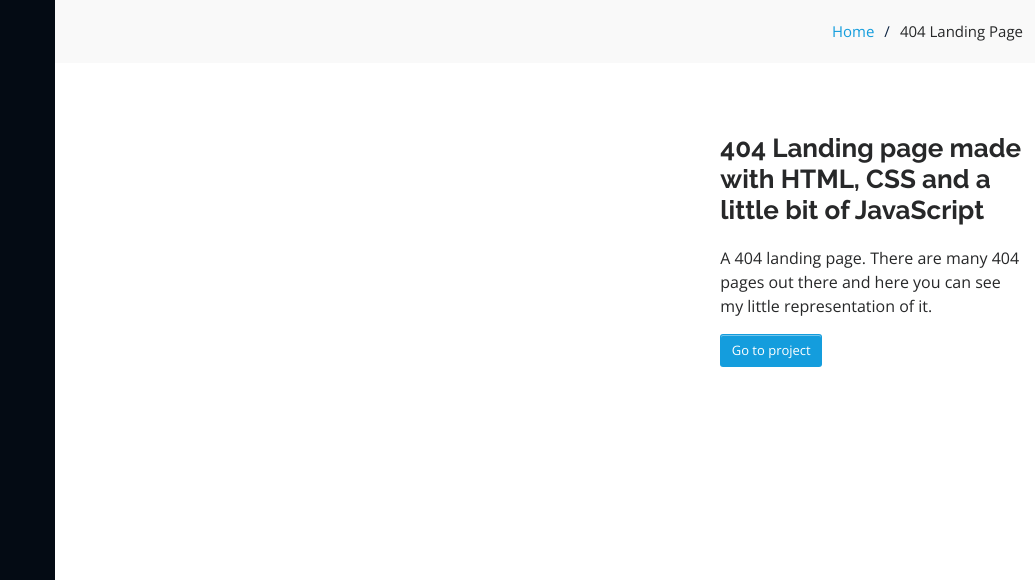
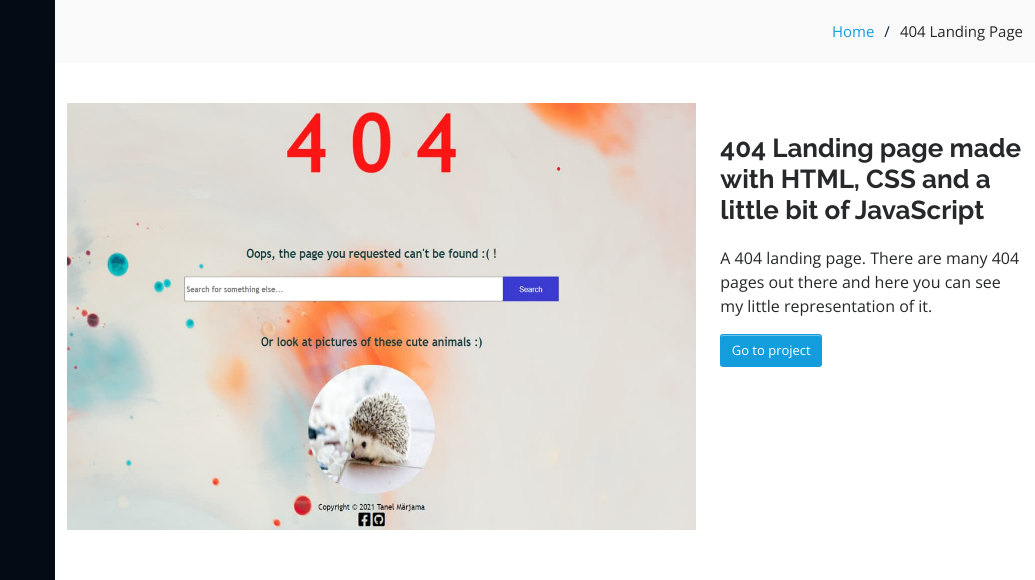
Before and after one commit to TanelMr/portfolio, a plain HTML site: page 404.html in a window 1280 px wide. Shown: the top 580 px of the page, 245-1280 px from the left. Drawn offline with nearby package versions, Linux system fonts and the light colour scheme.

Commit message:
Fixed image paths

```diff
--- a/404.html
+++ b/404.html
@@ -145,8 +145,8 @@
                 <div class="swiper-wrapper align-items-center">
                   <div>
                     <img
-                      src="assets/img/portfolio/404.png"
-                      alt=""
+                      src="assets/img/portfolio/404.jpg"
+                      alt="404 landing page"
                     />
                   </div>
                 </div>
```
Also changed, not shown: jQuery_treasurehunt.html (+4 -4 lines).
